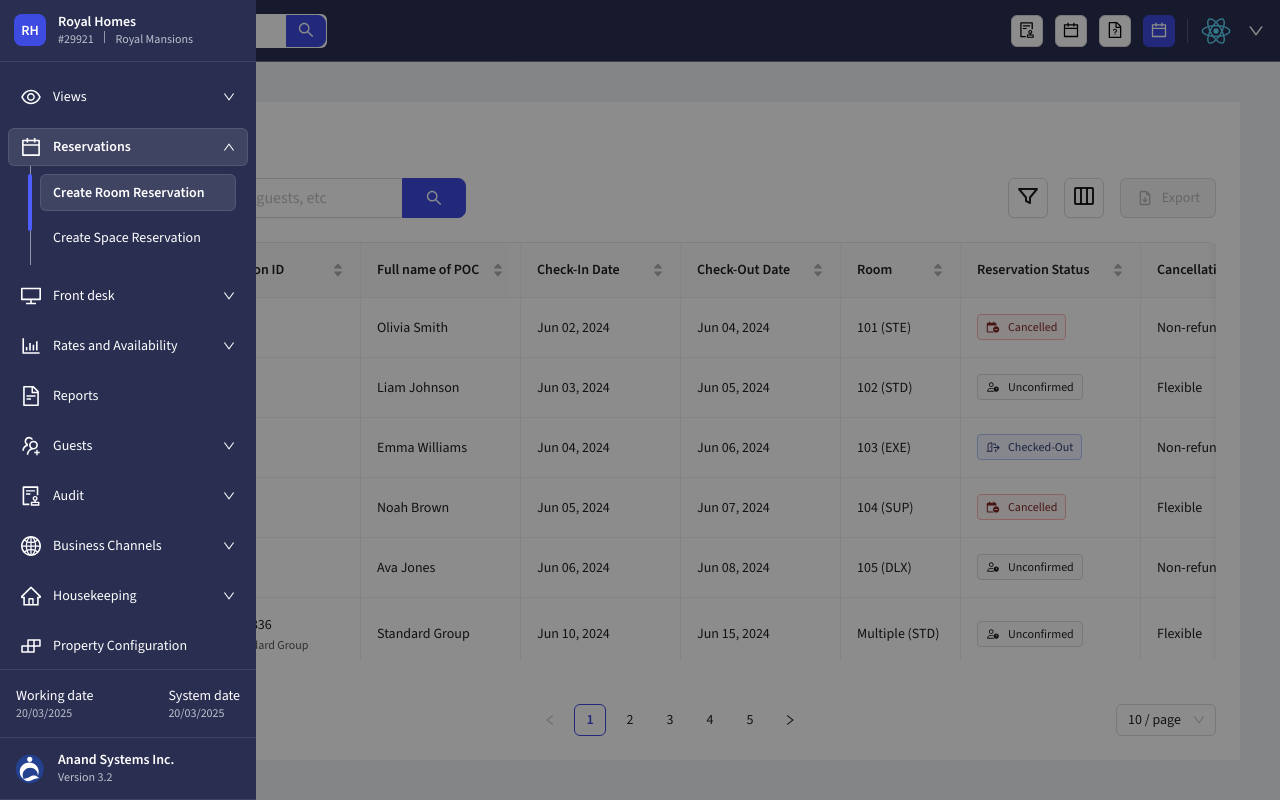
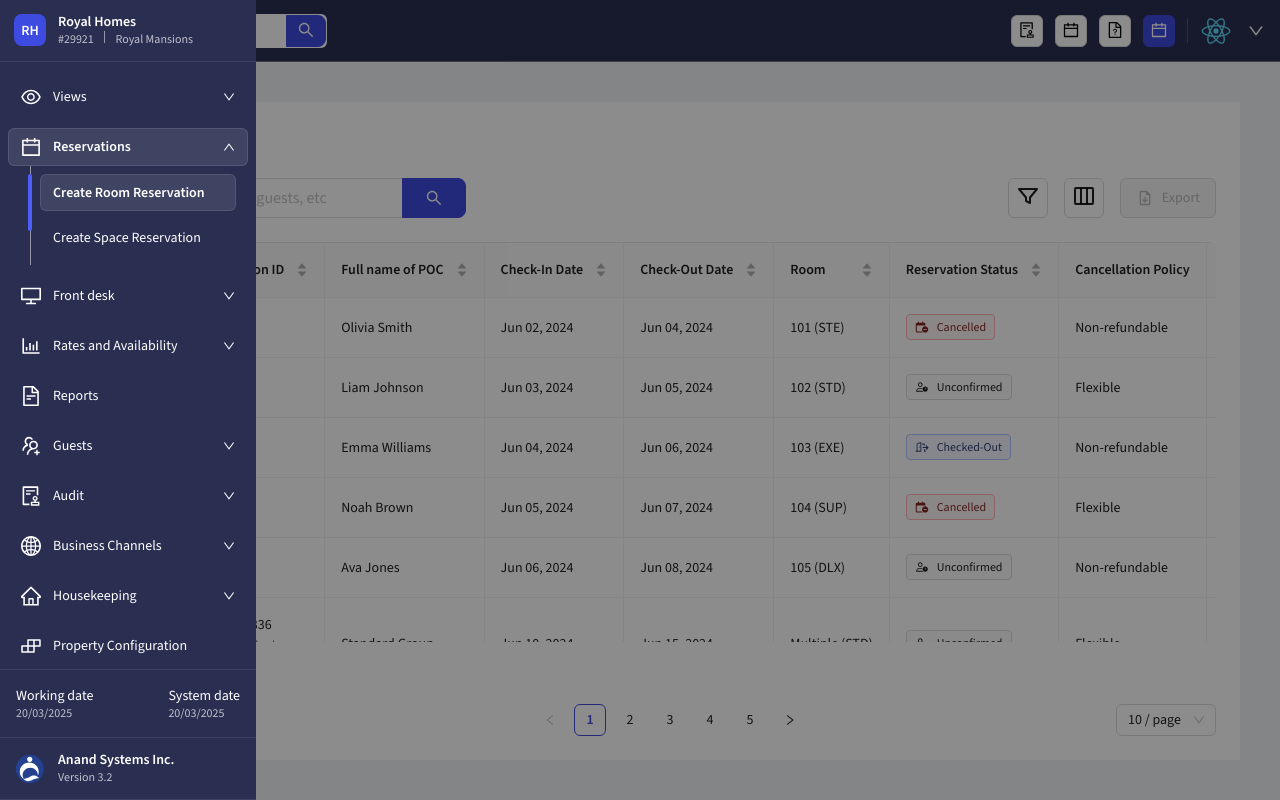
Before and after one commit to yutikaFountane/ASI, a React (Create React App) app: page /batch-folio in a window 1280 px wide. Built offline with nearby package versions, Linux system fonts and the light colour scheme.

Commit message:
Fix table scroll, modal, and UI issues for deployment

```diff
--- a/src/pages/BatchFolio.tsx
+++ b/src/pages/BatchFolio.tsx
@@ -630,9 +630,13 @@ const BatchFolio: React.FC = () => {
                   onChange: (selectedKeys: React.Key[]) => setSelectedRowKeys(selectedKeys),
                 }}
                 pagination={false}
-                style={{ marginTop: 24 }}
-                {...(isShortPage ? {} : { scroll: { x: 'max-content', y: 445 } })}
-                childrenColumnName="nonExistentProperty"
+                style={{
+                    marginTop: 24,
+                    overflowY: 'auto',
+                    maxHeight: 'calc(100vh - 400px)',
+                  }}
+                // {...(isShortPage ? {} : { scroll: { x: 'max-content', y: 445 } })}
+                // childrenColumnName="nonExistentProperty"
                 rowClassName={record => record.isParent ? 'nesting-row-parent' : record.isChild ? 'nesting-row-child' : ''}
               />
             </div>
```
